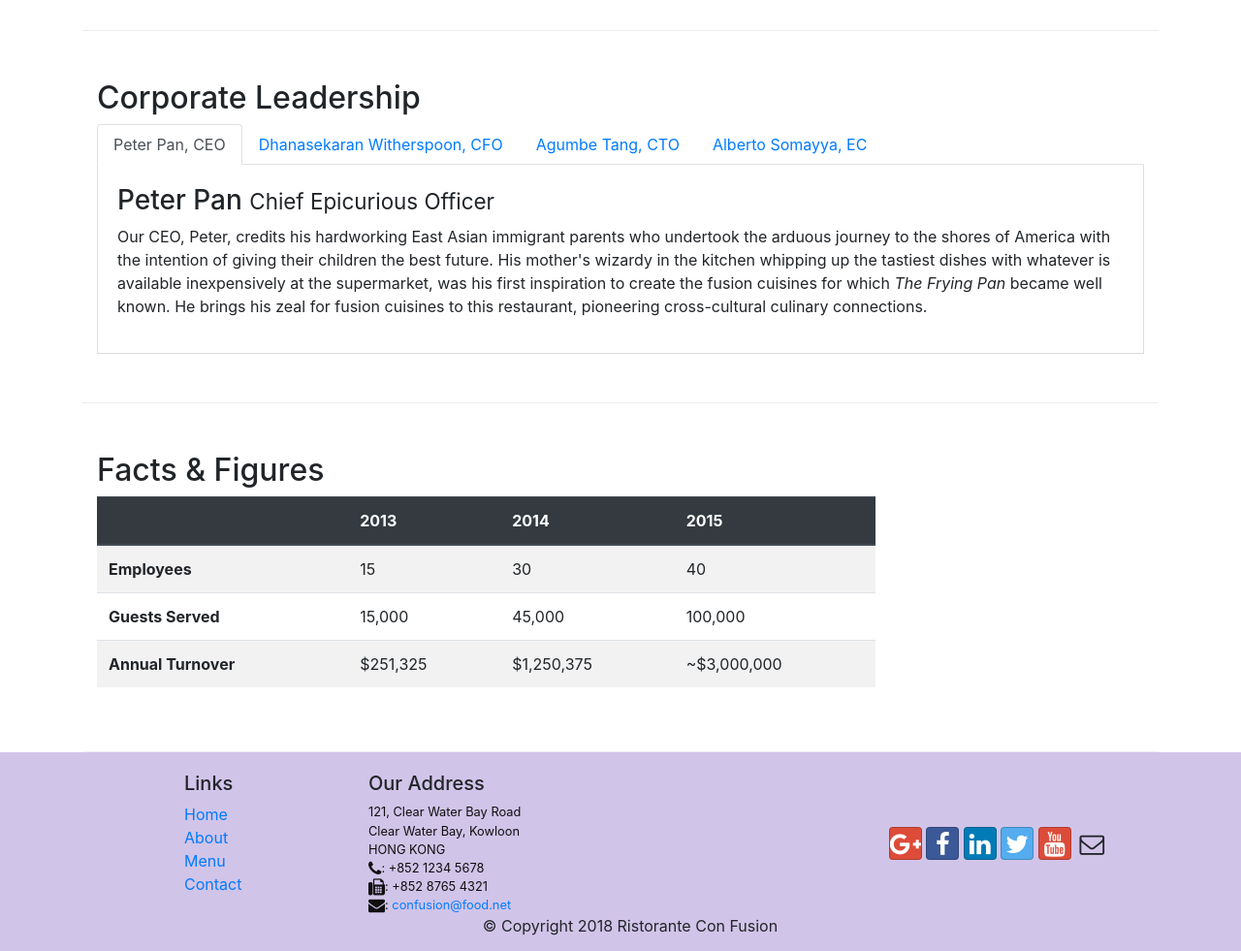
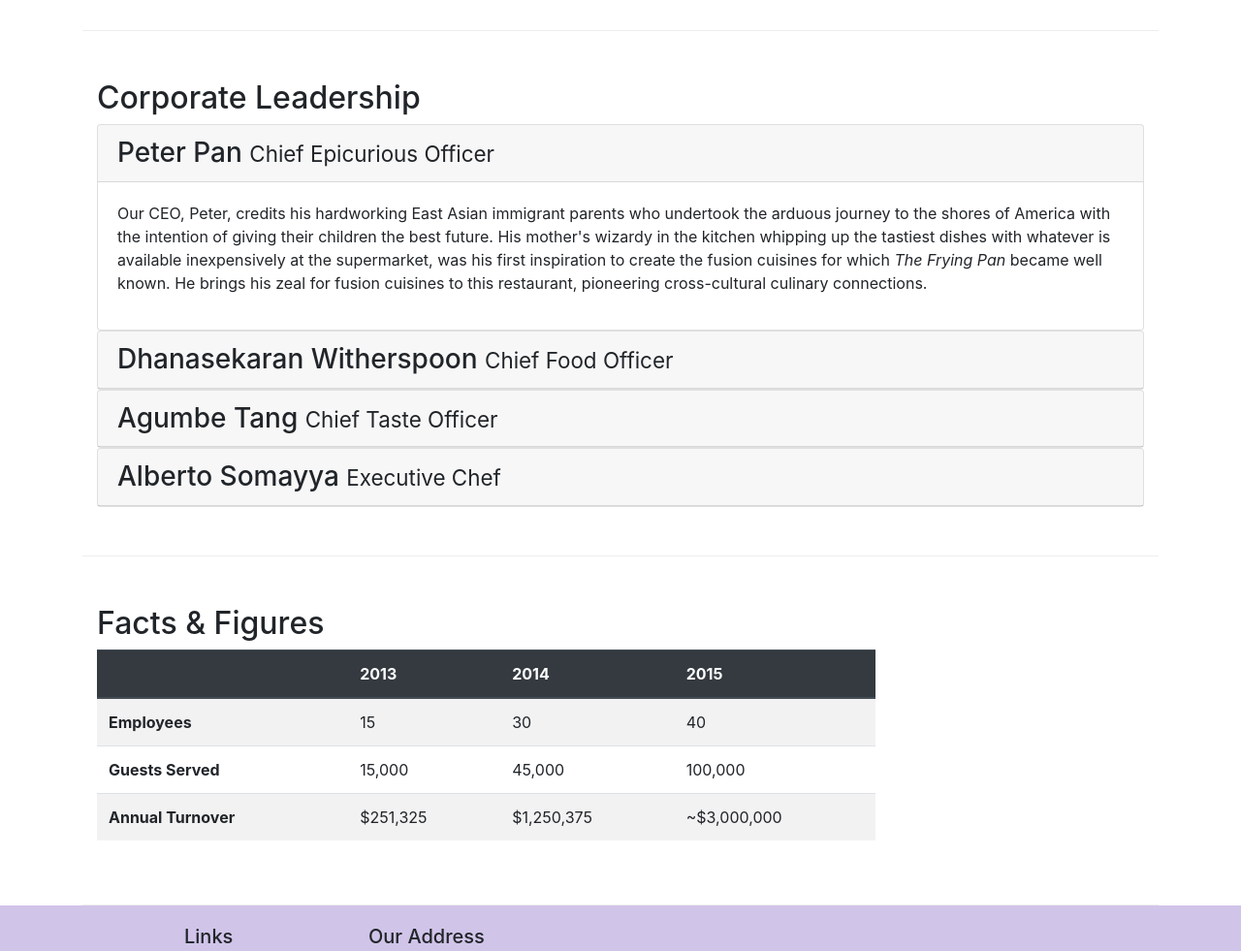
Before and after one commit to adrianafdz/fullstack-course, a website: page aboutus.html in a window 1280 px wide. Shown: the part 940-1921 px from the top of the page at 97% size. Drawn offline with nearby package versions, Linux system fonts and the light colour scheme.

Commit message:
Accordion

```diff
--- a/aboutus.html
+++ b/aboutus.html
@@ -104,6 +104,67 @@
             <div class="col-12">
                 <h2>Corporate Leadership</h2>
 
+                <!-- ACCORDEON -->
+                <div id="accordion">
+                    <div class="card">
+                        <div class="card-header" role="tab" id="peterhead">
+                            <h3 class="mb-0">
+                                <a data-toggle="collapse" data-target="#peter">Peter Pan <small>Chief Epicurious Officer</small></a>
+                            </h3>
+                        </div>
+
+                        <!-- data-partent es para que cuando le piques a uno, los demás se colapsen. -->
+                        <div role="tabpanel" class="collapse show" id="peter" data-parent="#accordion">
+                            <div class="card-body">
+                                <p class="d-none d-sm-block">Our CEO, Peter, credits his hardworking East Asian immigrant parents who undertook the arduous journey to the shores of America with the intention of giving their children the best future. His mother's wizardy in the kitchen whipping up the tastiest dishes with whatever is available inexpensively at the supermarket, was his first inspiration to create the fusion cuisines for which <em>The Frying Pan</em> became well known. He brings his zeal for fusion cuisines to this restaurant, pioneering cross-cultural culinary connections.</p>
+                            </div>
+                        </div>
+                    </div>
+
+                    <div class="card">
+                        <div class="card-header" role="tab" id="dannyhead">
+                            <h3 class="mb-0">
+                                <a data-toggle="collapse" data-target="#danny">Dhanasekaran Witherspoon <small>Chief Food Officer</small></a>
+                            </h3>
+                        </div>
+
+                        <div role="tabpanel" class="collapse" id="danny" data-parent="#accordion">
+                            <div class="card-body">
+                                <p class="d-none d-sm-block">Our CFO, Danny, as he is affectionately referred to by his colleagues, comes from a long established family tradition in farming and produce. His experiences growing up on a farm in the Australian outback gave him great appreciation for varieties of food sources. As he puts it in his own words, <em>Everything that runs, wins, and everything that stays, pays!</em></p>
+                            </div>
+                        </div>
+                    </div>
+
+                    <div class="card">
+                        <div class="card-header" role="tab" id="agumbehead">
+                            <h3 class="mb-0">
+                                <a data-toggle="collapse" data-target="#agumbe">Agumbe Tang <small>Chief Taste Officer</small></a>
+                            </h3>
+                        </div>
+
+                        <div id="agumbe" role="tabpanel" class="collapse" data-parent="#accordion">
+                            <div class="card-body">
+                                <p class="d-none d-sm-block">Blessed with the most discerning gustatory sense, Agumbe, our CTO, personally ensures that every dish that we serve meets his exacting tastes. Our chefs dread the tongue lashing that ensues if their dish does not meet his exacting standards. He lives by his motto, <em>You click only if you survive my lick.</em></p>
+                            </div>
+                        </div>
+                    </div>
+
+                    <div class="card">
+                        <div class="card-header" role="tab" id="albertohead">
+                            <h3 class="mb-0">
+                                <a data-toggle="collapse" data-target="#alberto">Alberto Somayya <small>Executive Chef</small></a>
+                            </h3>
+                        </div>
+
+                        <div id="alberto" role="tabpanel" class="collapse" data-parent="#accordion">
+                            <div class="card-body">
+                                <p class="d-none d-sm-block">Award winning three-star Michelin chef with wide International experience having worked closely with whos-who in the culinary world, he specializes in creating mouthwatering Indo-Italian fusion experiences. He says, <em>Put together the cuisines from the two craziest cultures, and you get a winning hit! Amma Mia!</em></p>
+                            </div>
+                        </div>
+                    </div>
+                </div>
+
+                <!-- TABS
                 <ul class="nav nav-tabs">
                     <li class="nav-item">
                         <a href="#peter" class="nav-link active" role="tab" data-toggle="tab">Peter Pan, CEO</a>
@@ -136,7 +197,7 @@
                         <h3>Alberto Somayya <small>Executive Chef</small></h3>
                         <p class="d-none d-sm-block">Award winning three-star Michelin chef with wide International experience having worked closely with whos-who in the culinary world, he specializes in creating mouthwatering Indo-Italian fusion experiences. He says, <em>Put together the cuisines from the two craziest cultures, and you get a winning hit! Amma Mia!</em></p>
                     </div>
-                </div>
+                </div> -->
             </div>
         </div>
 
--- a/css/styles.css
+++ b/css/styles.css
@@ -44,3 +44,8 @@ body {
     border-bottom: 1px solid #ddd;
     padding: 20px;
 }
+
+a, a:hover, a:focus {
+    text-decoration: none;
+    color: #212529;
+}
```
